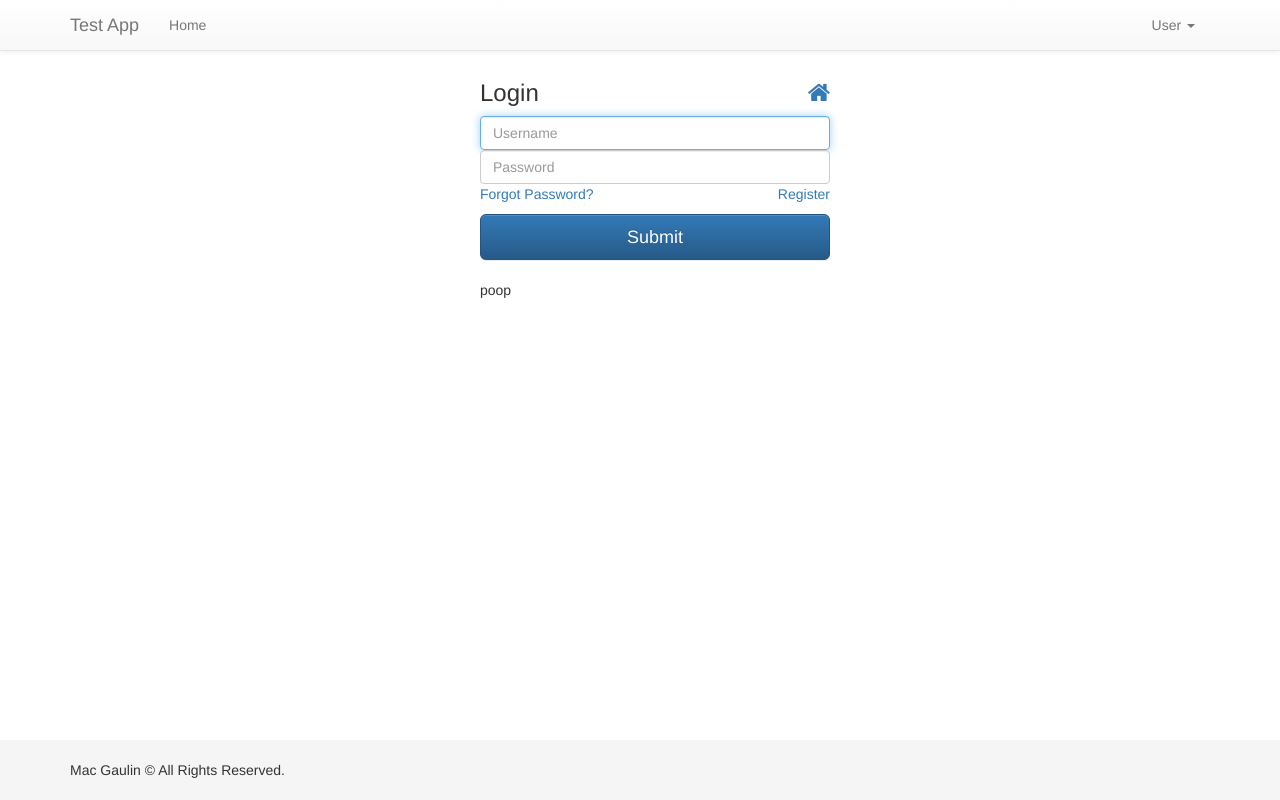
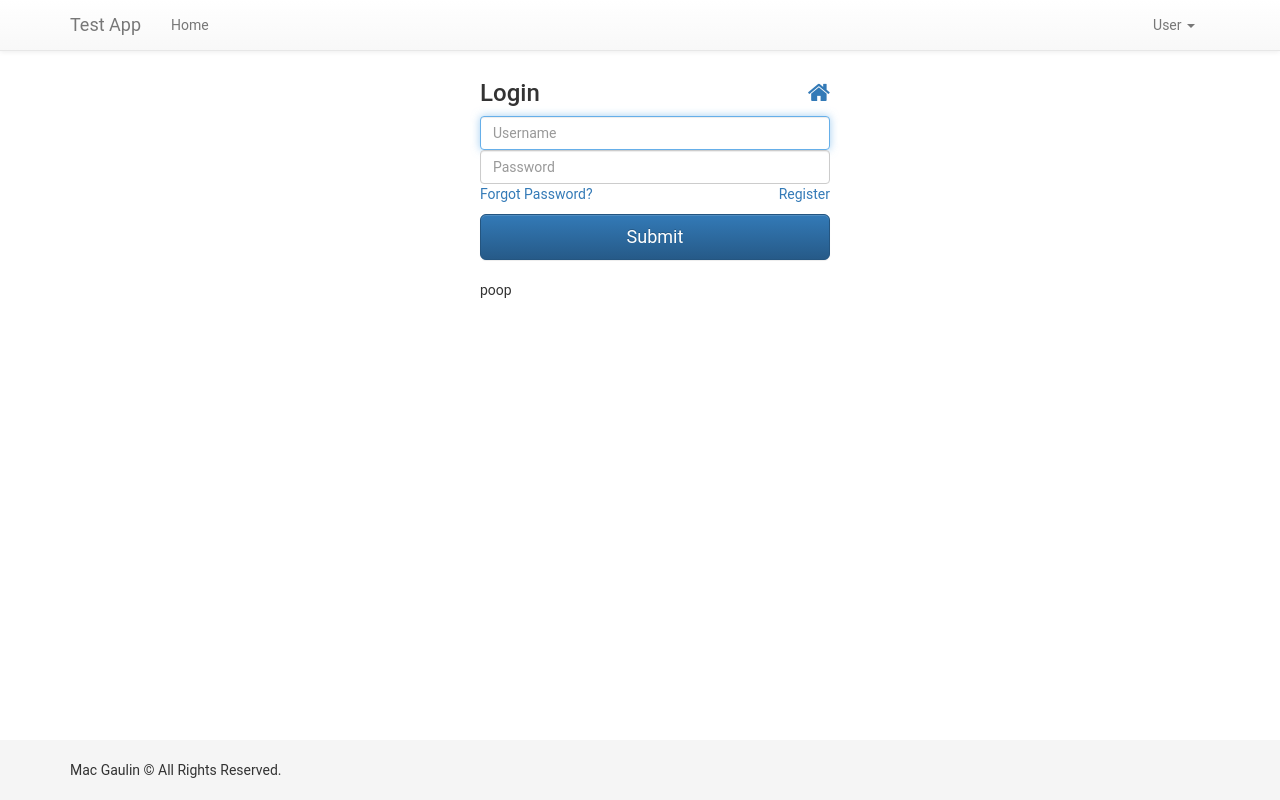
Before and after one commit to gaulinmp/flask_mold, a Flask app: page /user/ in a window 1280 px wide. Run offline with Flask 2, Linux system fonts and the light colour scheme; some libraries are stand-ins or nearby versions.

Commit message:
Added Roboto font (CDN and Local).

```diff
--- a/baseapp/static/css/main.css
+++ b/baseapp/static/css/main.css
@@ -12,6 +12,7 @@ html,
 body {
  height: 100%;
  /* The html and body elements cannot have any padding or margin. */
+ font-family: 'Roboto', sans-serif;
 }
 
 html {
--- a/baseapp/templates/layouts/skeleton.html
+++ b/baseapp/templates/layouts/skeleton.html
@@ -15,10 +15,12 @@
 <link rel="stylesheet" href="//maxcdn.bootstrapcdn.com/font-awesome/4.3.0/css/font-awesome.min.css">
 <link rel="stylesheet" href="//maxcdn.bootstrapcdn.com/bootstrap/3.3.5/css/bootstrap.min.css">
 <link rel="stylesheet" href="//maxcdn.bootstrapcdn.com/bootstrap/3.3.5/css/bootstrap-theme.min.css">
+<link rel="stylesheet" href="http://fonts.googleapis.com/css?family=Roboto">
 {% else %}
 <link type="text/css" rel="stylesheet" href="/static/bower/font-awesome/css/font-awesome.min.css" />
 <link type="text/css" rel="stylesheet" href="/static/bower/bootstrap/dist/css/bootstrap.min.css">
 <link type="text/css" rel="stylesheet" href="/static/bower/bootstrap/dist/css/bootstrap-theme.min.css" />
+<link type="text/css" rel="stylesheet" href="/static/bower/roboto-fontface/css/roboto-fontface.css" />
 {% endif %}
 <link type="text/css" rel="stylesheet" href="/static/css/main.css" />
 <link type="text/css" rel="stylesheet" href="/static/css/main.responsive.css" />
--- a/bower.json
+++ b/bower.json
@@ -14,9 +14,10 @@
     "jquery": "^2.0.0",
     "font-awesome": "^4.0.0",
     "bootstrap": "^3.0.0",
-    "respond": "^1.0.0"
+    "respond": "^1.0.0",
+    "roboto-fontface": "~0.4.2"
   },
-  "ignored_dependencies":{
+  "ignored_dependencies": {
     "polymer": "Polymer/polymer#^1.0.0",
     "modernizr": "^2.0.0"
   }
```
